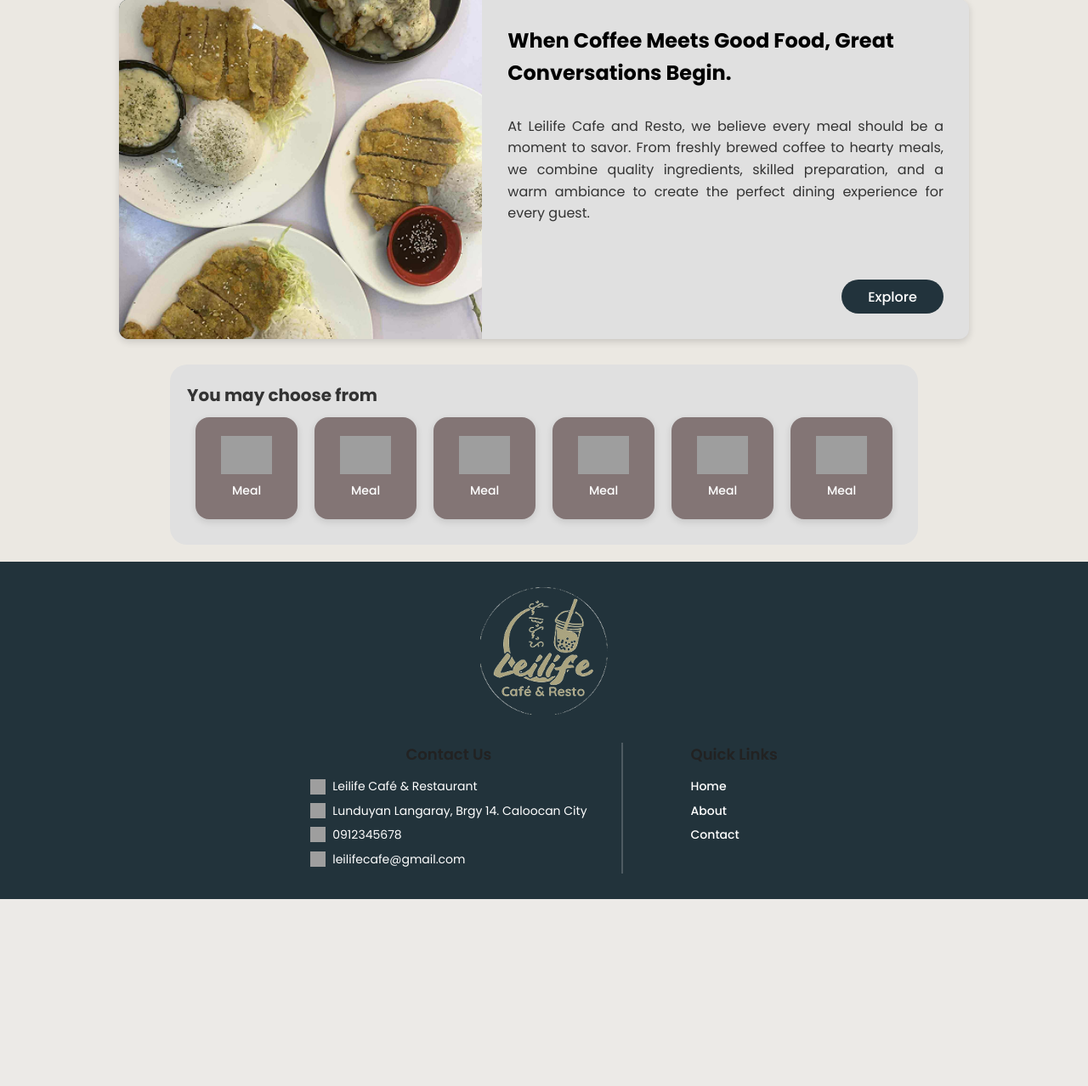
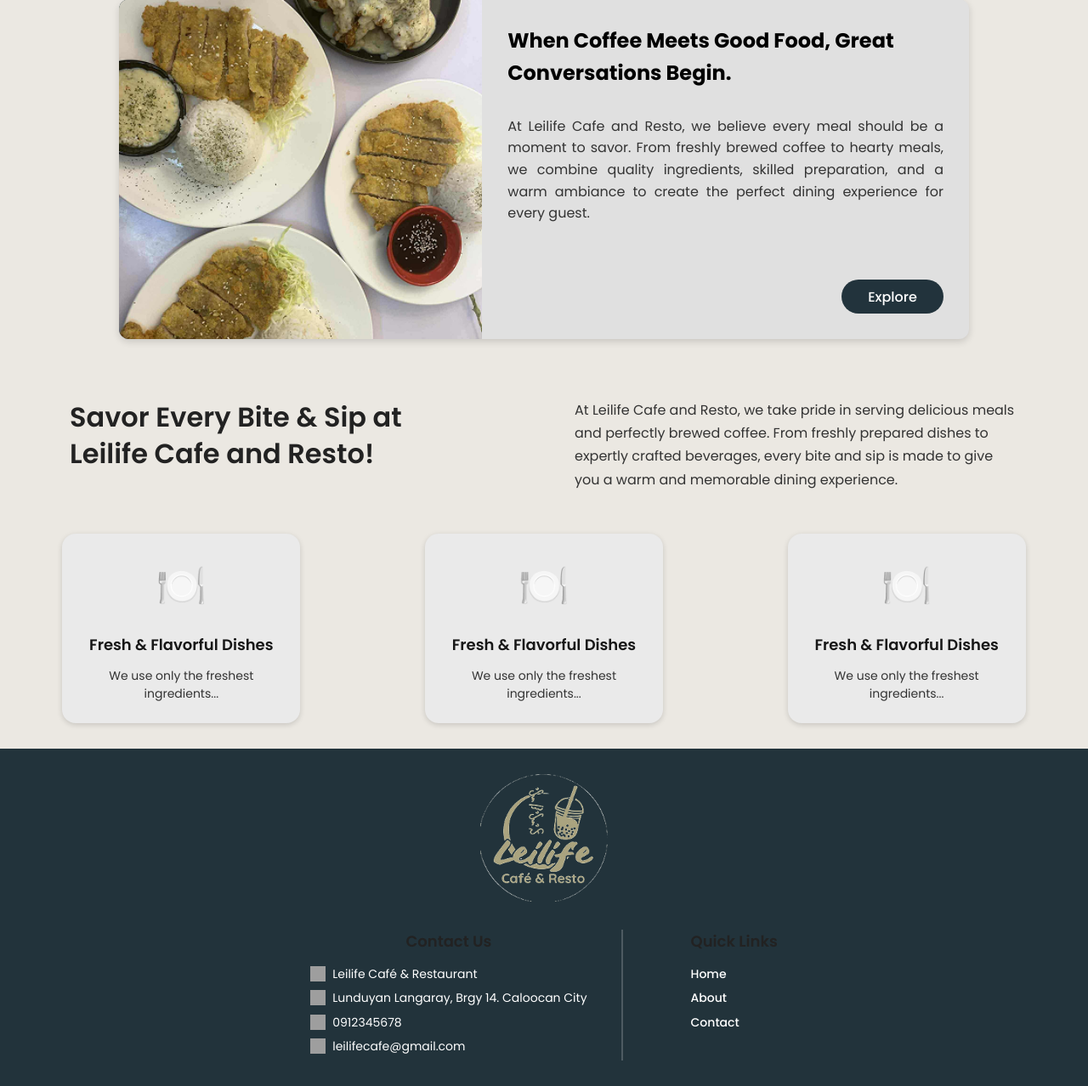
Before and after one commit to Glenmark-2/Leilife-Cafe-Food-and-Ordering-System, a PHP site: page / in a window 1280 px wide. Shown: the part 1452-2730 px from the top of the page at 85% size. Before the commit the page ends 2510 px from the top, so only its background shows below. Run offline with PHP 8.4, Linux system fonts and the light colour scheme; grey boxes are pictures that could not be loaded.

Commit message:
adding section on homepage

```diff
--- a/pages/home.php
+++ b/pages/home.php
@@ -307,6 +307,7 @@
 <?php
 // load the component file ONCE at the top
 require_once "../components/product-card.php";
+require_once '../partials/intro-card.php';
 
 
 ?>
@@ -376,23 +377,14 @@ require_once "../components/product-card.php";
 
 
   <!-- PRODUCT ITEM SECTION -->
-<div class="product-item">
+<!-- <div class="product-item">
   <div class="product-item-title">
     <p>You may choose from</p>
   </div>
   <div style="display: flex; flex-direction: row;">
-    <?php
-      echo productCard("Meal","image.png",120,"#837575","White");
-      echo productCard("Meal","image.png",120,"#837575","White");
-      echo productCard("Meal","image.png",120,"#837575","White");
-      echo productCard("Meal","image.png",120,"#837575","White");
-      echo productCard("Meal","image.png",120,"#837575","White");
-      echo productCard("Meal","image.png",120,"#837575","White");
-
-    ?>
   </div>
-</div>
-<!-- <div style="display:flex; justify-content:center; width:100%; padding:40px 20px;">
+</div> -->
+<div style="display:flex; justify-content:center; padding:40px 20px;">
   <div style="display:flex; align-items:flex-start; width:90%; max-width:1200px; gap:72px;">
     <h5 style="flex:1; margin:0; font-size:32px; line-height:1.35; text-align:left;">
       Savor Every Bite & Sip at<br>Leilife Cafe and Resto!
@@ -403,6 +395,14 @@ require_once "../components/product-card.php";
       every bite and sip is made to give you a warm and memorable dining experience.
     </p>
   </div>
-</div> -->
+</div>
+<div style="display: flex; flex-direction: row; justify-content center; align-content: center;">
+  <?php
+    echo infoCard("🍽️", "Fresh & Flavorful Dishes", "We use only the freshest ingredients...");
+    echo infoCard("🍽️", "Fresh & Flavorful Dishes", "We use only the freshest ingredients...");
+    echo infoCard("🍽️", "Fresh & Flavorful Dishes", "We use only the freshest ingredients...");
+  ?>
+</div>
+
 
 </div>
--- /dev/null
+++ b/partials/intro-card.php
@@ -0,0 +1,59 @@
+<?php
+/**
+ * InfoCard Component
+ *
+ * Usage:
+ * echo infoCard("🍽️", "Fresh & Flavorful Dishes", "We use only the freshest ingredients...");
+ * echo infoCard("☕", "Perfectly Brewed Coffee", "Our skilled baristas...");
+ * echo infoCard("❤️", "A Taste to Remember", "Enjoy hearty meals...");
+ *
+ * @param string $logo - Emoji or <img> tag (logo/icon)
+ * @param string $title - The heading text
+ * @param string $text - The description text
+ */
+function infoCard($logo, $title, $text) {
+    return "
+    <div style=\"
+      display: flex;
+      flex-direction: column;
+      align-items: center;
+      text-align: center;
+      background: #eaeaea;
+      padding: clamp(16px, 4vw, 24px);
+      border-radius: 16px;
+      width: 100%;
+      max-width: 280px;
+      box-shadow: 0 2px 6px rgba(0,0,0,0.15);
+      margin: 10px auto;
+      flex: 1 1 240px;
+    \">
+      <!-- Logo -->
+      <div style='
+        font-size: clamp(32px, 6vw, 48px);
+        margin-bottom: clamp(10px, 3vw, 16px);
+      '>
+        {$logo}
+      </div>
+
+      <!-- Title -->
+      <h3 style=\"
+        margin: 0 0 clamp(8px, 2vw, 12px) 0;
+        font-size: clamp(16px, 2.5vw, 18px);
+        color: #171717;
+      \">
+        {$title}
+      </h3>
+
+      <!-- Text -->
+      <p style=\"
+        margin: 0;
+        font-size: clamp(13px, 2.5vw, 14px);
+        color: #333;
+        line-height: 1.5;
+      \">
+        {$text}
+      </p>
+    </div>
+    ";
+}
+?>
```
